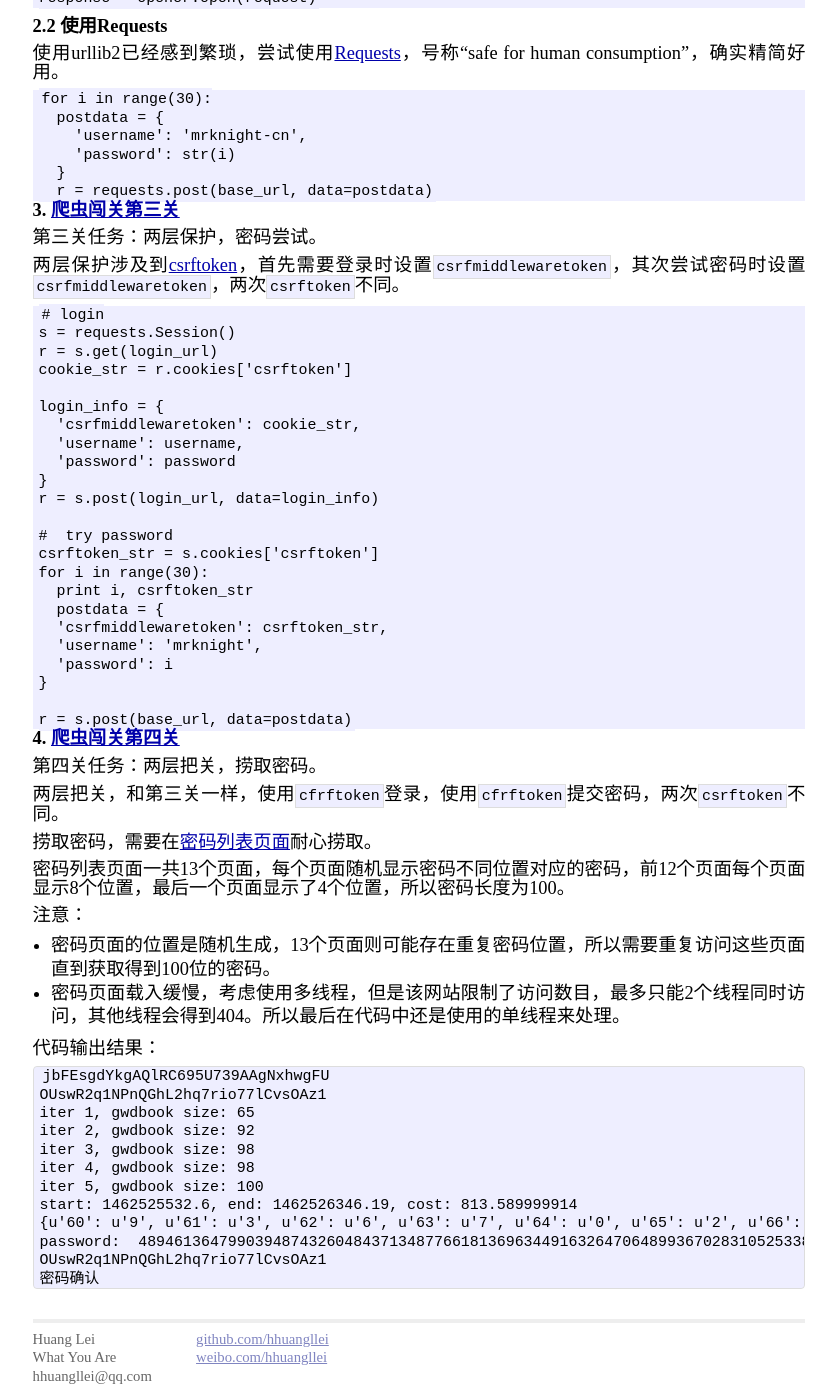
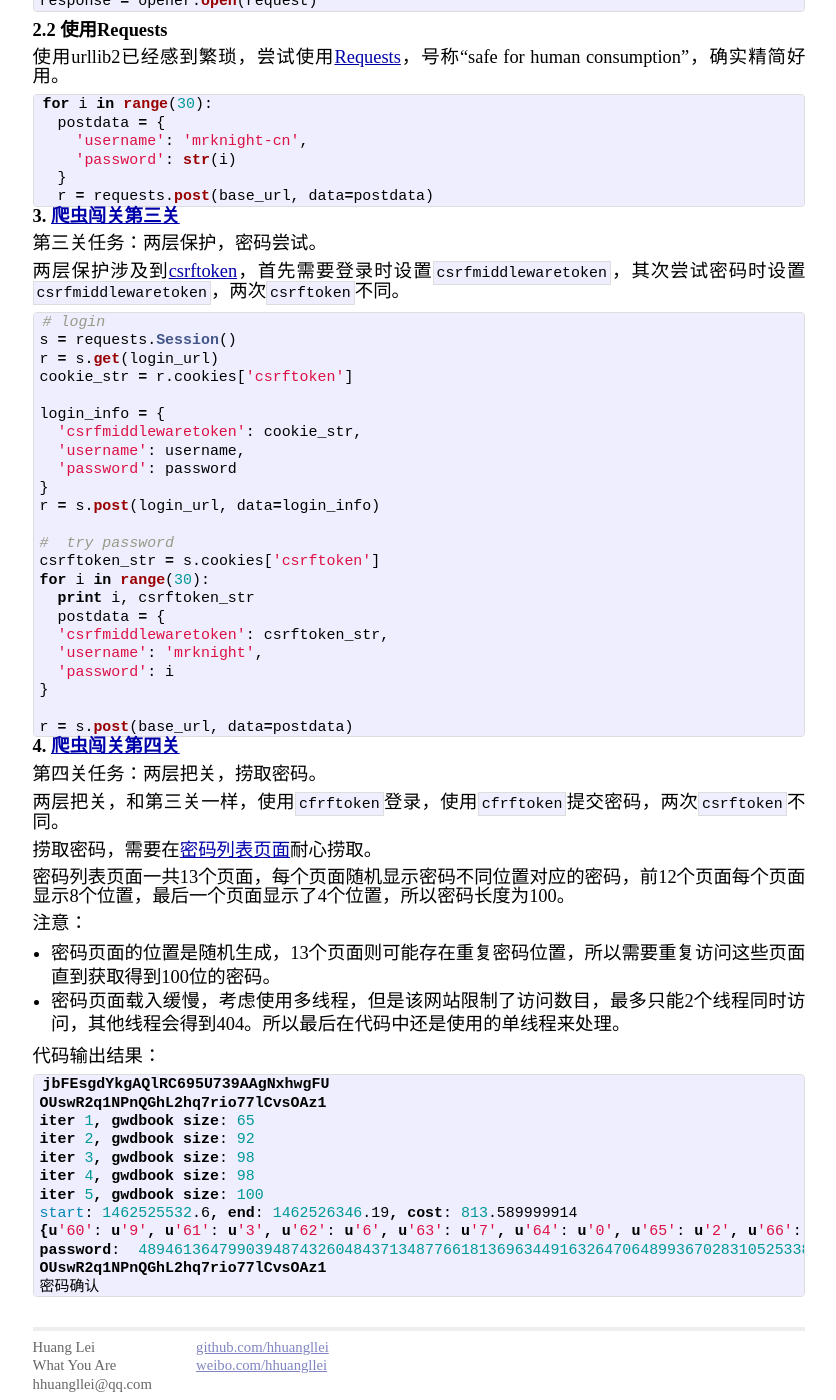
Before and after one commit to hhuangllei/hhuangllei.github.io, a Jekyll site: the page built from _posts/2016-05-06-learn-spider-in-python-4.md, in a window 1280 px wide and 1400 px high, scrolled down 1149 px. Shown: the whole window, without its empty margins (221-1057 px from the left). Built offline with Jekyll 4.4.1, drawn with Linux system fonts in a browser that asks for light colours; comment, search, counter and statistics services are not loaded; some of the changed text lies outside the part shown.

Commit message:
小白学习Python爬虫(4)：爬虫闯关，添加高亮

````diff
--- a/_posts/2016-05-06-learn-spider-in-python-4.md
+++ b/_posts/2016-05-06-learn-spider-in-python-4.md
@@ -19,7 +19,7 @@ modify_date: 2016-05-06 19:30:00 +0800
 
 关于正则表达式：
 
-``` Python
+{% highlight Python %}
 pattern = re.compile(r'\D*(\d+)\D*')
 nums = pattern.match(text)
 num_str = ''
@@ -28,7 +28,7 @@ if nums:
   #print num_str
 else:
   print 'not match'
-```
+{% endhighlight %}
 
 ## 2. [爬虫闯关第二关](http://www.heibanke.com/lesson/crawler_ex01/)
 
@@ -42,7 +42,7 @@ else:
 
 注意，每次需要新创建`request = urllib2.Request(base_url)`，否则密码尝试可能失败，如果缩小范围比如`range(14,20)`又会成功，没弄明白机理。
 
-``` Python
+{% highlight Python %}
 cookie = cookielib.CookieJar()
 opener = urllib2.build_opener(urllib2.HTTPCookieProcessor(cookie))
 
@@ -66,19 +66,19 @@ for i in range(30):
 request = urllib2.Request(base_url)
 request.add_data(postdata)
 response = opener.open(request)
-```
+{% endhighlight %}
 
 ### 2.2 使用Requests
 使用urllib2已经感到繁琐，尝试使用[Requests](http://www.python-requests.org/en/master/)，号称“safe for human consumption”，确实精简好用。
 
-``` Python
+{% highlight Python %}
 for i in range(30):
   postdata = {
     'username': 'mrknight-cn',
     'password': str(i)
   }
   r = requests.post(base_url, data=postdata)
-```
+{% endhighlight %}
 
 ## 3. [爬虫闯关第三关](http://www.heibanke.com/lesson/crawler_ex02/)
 
@@ -86,7 +86,7 @@ for i in range(30):
 
 两层保护涉及到[csrftoken](http://baike.baidu.com/view/1609487.htm)，首先需要登录时设置`csrfmiddlewaretoken`，其次尝试密码时设置`csrfmiddlewaretoken`，两次`csrftoken`不同。
 
-``` Python
+{% highlight Python %}
 # login
 s = requests.Session()
 r = s.get(login_url)
@@ -110,7 +110,7 @@ for i in range(30):
 }
 
 r = s.post(base_url, data=postdata)
-```
+{% endhighlight %}
 
 ## 4. [爬虫闯关第四关](http://www.heibanke.com/lesson/crawler_ex03/)
 
@@ -128,7 +128,8 @@ r = s.post(base_url, data=postdata)
 * 密码页面载入缓慢，考虑使用多线程，但是该网站限制了访问数目，最多只能2个线程同时访问，其他线程会得到404。所以最后在代码中还是使用的单线程来处理。
 
 代码输出结果：
-```
+
+{% highlight bat %}
 jbFEsgdYkgAQlRC695U739AAgNxhwgFU
 OUswR2q1NPnQGhL2hq7rio77lCvsOAz1
 iter 1, gwdbook size: 65
@@ -141,4 +142,4 @@ start: 1462525532.6, end: 1462526346.19, cost: 813.589999914
 password:  4894613647990394874326048437134877661813696344916326470648993670283105253381901613579433963964296911
 OUswR2q1NPnQGhL2hq7rio77lCvsOAz1
 密码确认
-```
+{% endhighlight %}
````
